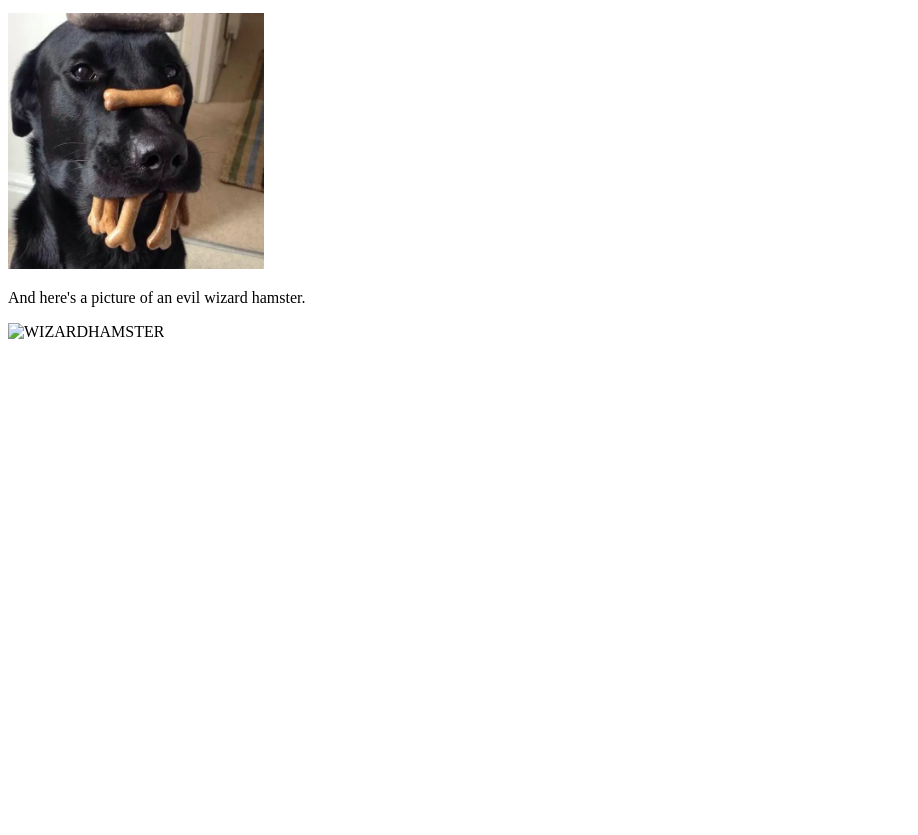
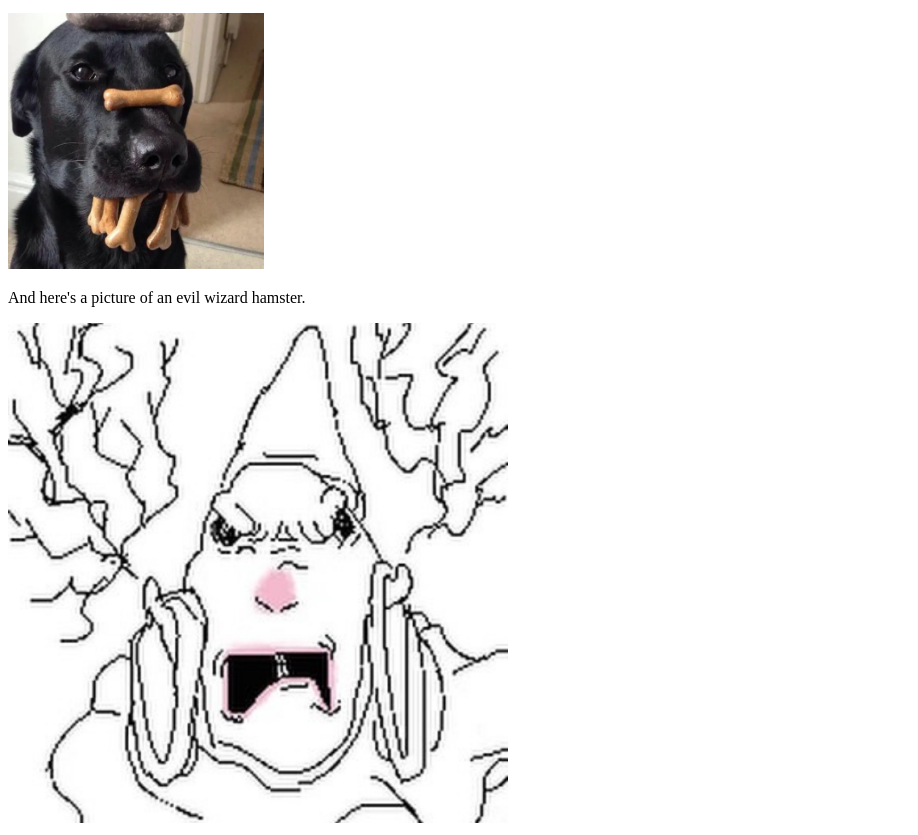
Before and after one commit to Hambone04/Hambone04.github.io, a plain HTML site: page index.html in a window 1280 px wide. Shown: the part 101-936 px from the top of the page, without its empty margins (0-918 px from the left). Before the commit the page ends 800 px from the top, so only its background shows below. Drawn offline with Linux system fonts and the light colour scheme.

Commit message:
Update index.html

```diff
--- a/index.html
+++ b/index.html
@@ -6,5 +6,5 @@
   <p>This is my test website to try and see how making websites using <b>GitHub pages</b> works. Hello world! Here's a funny picture of a dog.</p>
   <img src="funnydog.jpg" alt="FUNNYDOG" style="width:256px;height:256px">
   <p>And here's a picture of an evil wizard hamster.</p>
-  <img src="IMG_1776.jpg" alt="WIZARDHAMSTER" style="width:500px;height:500px">
+  <img src="IMG_1776.jpeg" alt="WIZARDHAMSTER" style="width:500px;height:500px">
 </body>
```
